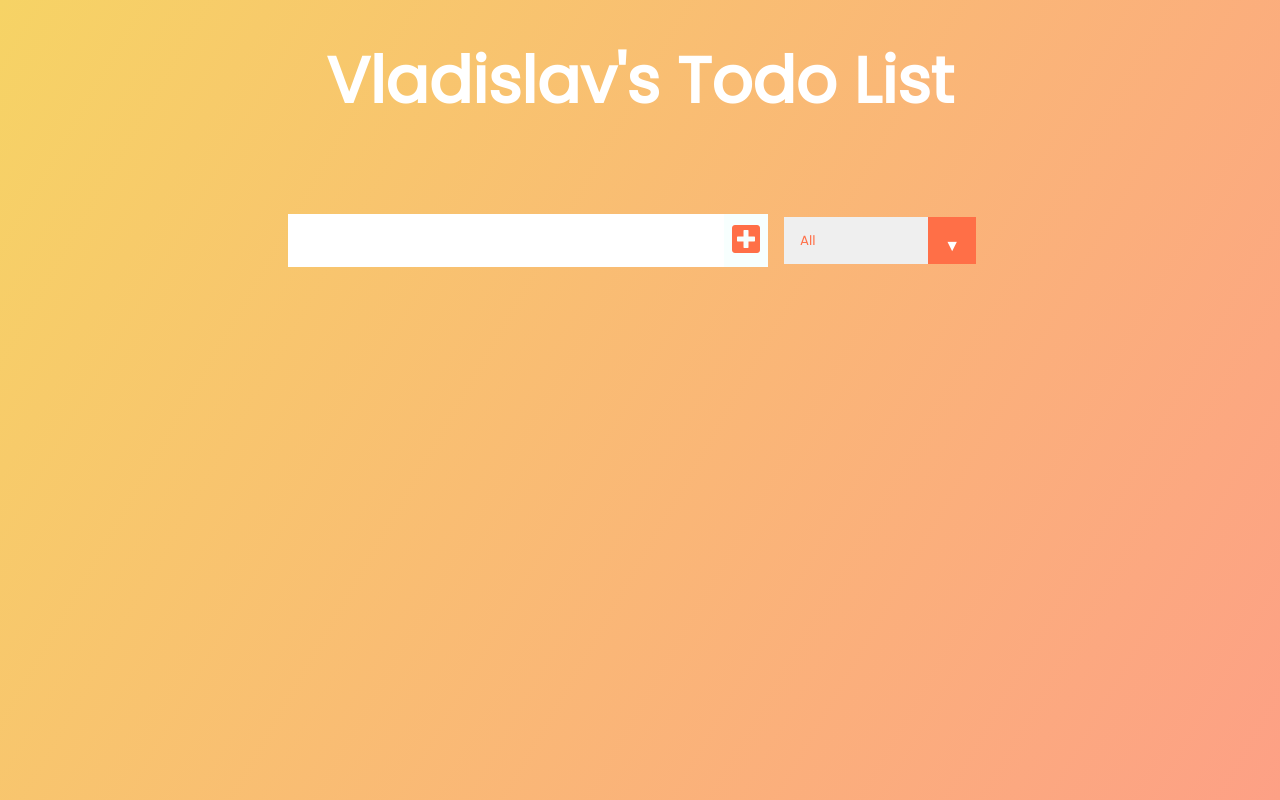
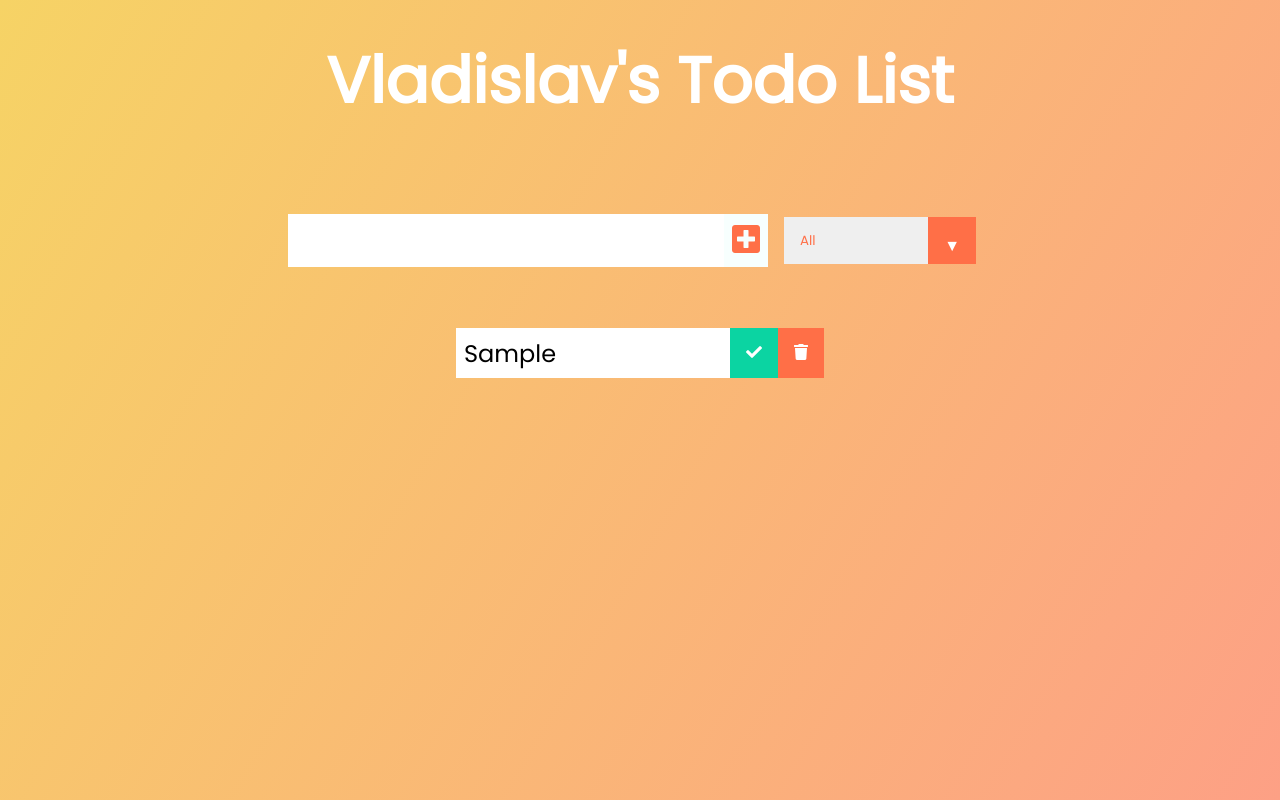
Before and after one commit to vladislavv96/react-todo-app, a React (Create React App) app: page / in a window 1280 px wide. Both pictures are taken after typing "Sample" into the empty fields and a click on the button 746 px from the left and 240 px from the top of the page. Built offline with nearby package versions, Linux system fonts and the light colour scheme.

Commit message:
Add Todo component with delete and mark "completed" buttons

```diff
--- a/src/App.js
+++ b/src/App.js
@@ -12,7 +12,7 @@ function App() {
         <h1>Vladislav's Todo List</h1>
       </header>
       <Form inputText={inputText} todos={todos} setInputText={setInputText} setTodos={setTodos}/>
-      <TodoList />
+      <TodoList todos={todos} setTodos={setTodos}/>
     </div>
   );
 }
--- /dev/null
+++ b/src/components/Todo.js
@@ -0,0 +1,27 @@
+import React from 'react'
+
+const Todo = ({todo, todos, setTodos}) =>{
+    const deleteHandler = () => {
+        setTodos(todos.filter(el =>(el.id !== todo.id)))
+    }
+    const completeHandler = () =>{
+        setTodos(todos.map((item) =>{
+            return item.id == todo.id
+            ? {...item, completed:!item.completed}
+            : item;
+        }))
+    }
+    return(
+        <div className="todo">
+            <li className="todo-item">{todo.text}</li>
+            <button onClick={completeHandler} className="complete-btn">
+                <i className="fa fa-check"></i>
+            </button>
+            <button onClick={deleteHandler} className="trash-btn">
+                <i className="fa fa-trash"></i>
+            </button>
+        </div>
+    );
+}
+
+export default Todo
--- a/src/components/TodoList.js
+++ b/src/components/TodoList.js
@@ -1,9 +1,14 @@
 import React from "react"
+import Todo from "./Todo"
 
-const TodoList = () => {
+const TodoList = ({todos, setTodos}) => {
     return(
     <div className="todo-container">
-      <ul className="todo-list"></ul>
+      <ul className="todo-list">
+        {todos.map(todo => (
+          <Todo todo={todo} setTodos={setTodos} key={todo.id} todos={todos}/>
+        ))}
+      </ul>
     </div>
     )
 }
```
